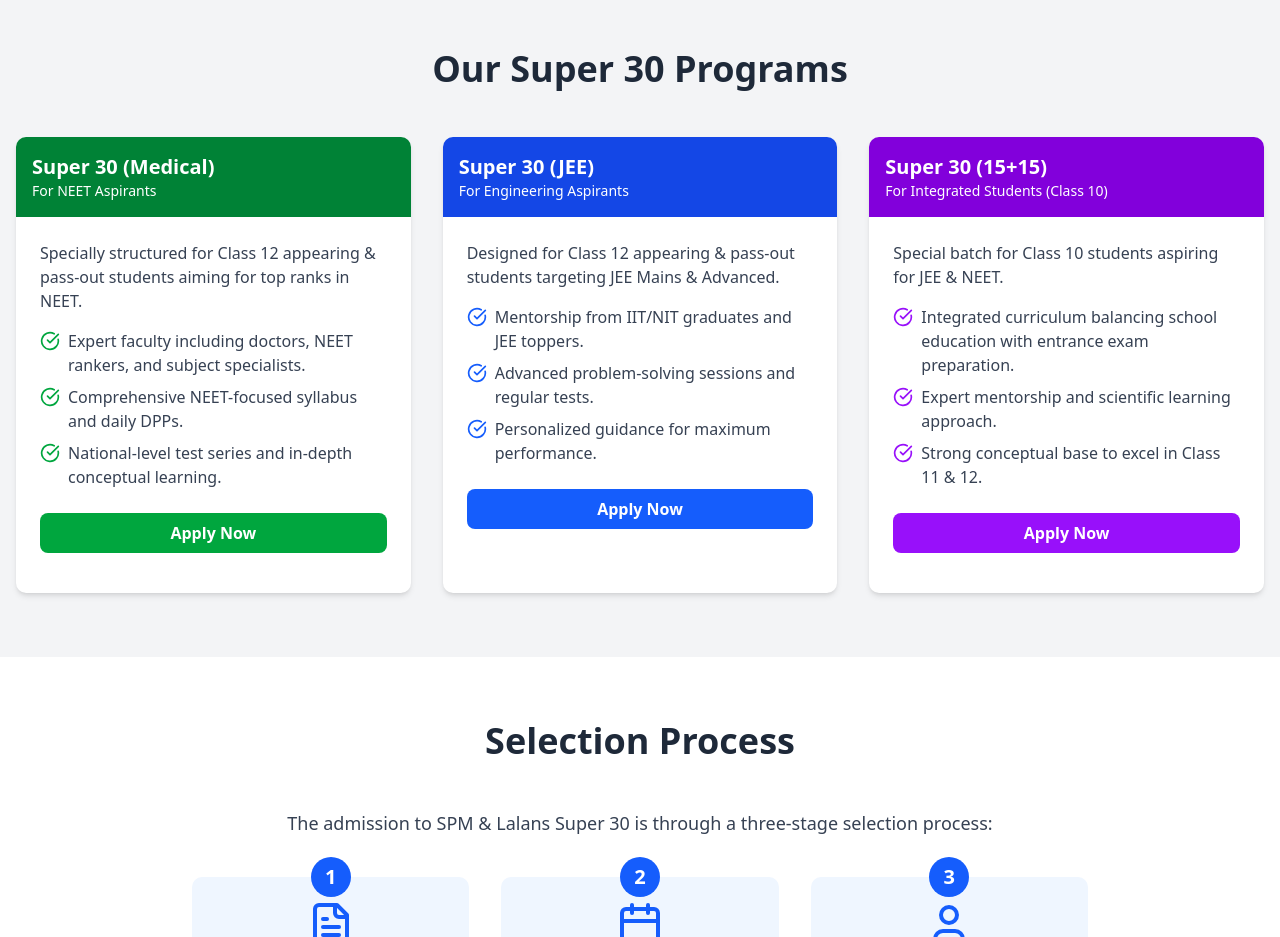
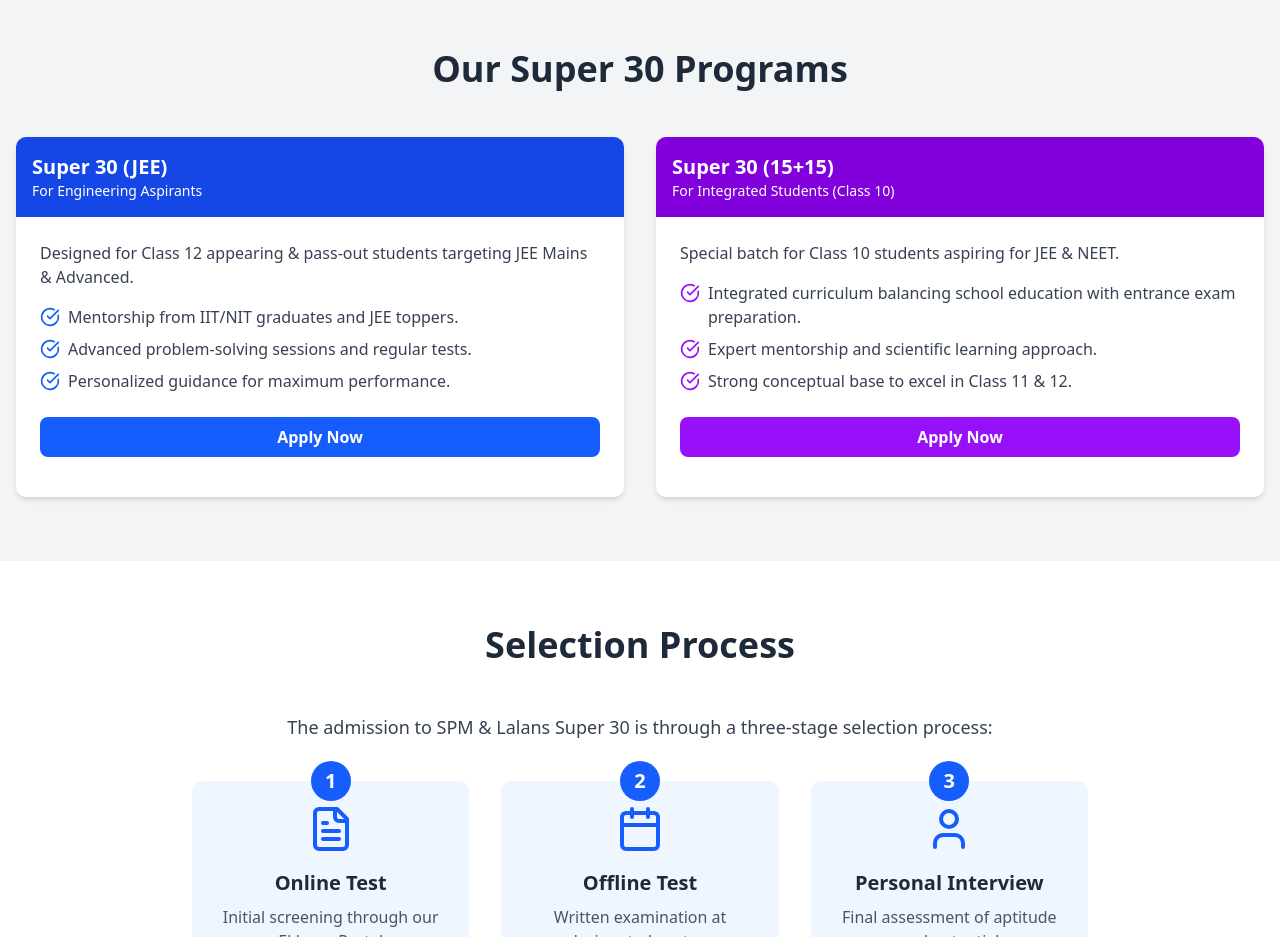
Before and after one commit to DOCTOR29/spm-nextjs, a Next.js app: page /super-30 in a window 1280 px wide. Shown: the part 1000-1937 px from the top of the page. Built offline with nearby package versions, Linux system fonts and the light colour scheme.

Commit message:
neet removed main not lp

```diff
--- a/app/super-30/page.tsx
+++ b/app/super-30/page.tsx
@@ -120,9 +120,9 @@
         <div className="container mx-auto px-4">
           <h2 className="text-3xl md:text-4xl font-bold text-center mb-12 text-gray-800">Our Super 30 Programs</h2>
 
-          <div className="grid grid-cols-1 md:grid-cols-3 gap-8">
+          <div className="grid grid-cols-1 md:grid-cols-2 gap-8">
             {/* Program 1 */}
-            <div className="bg-white flex flex-col items-center rounded-lg shadow-md overflow-hidden hover:shadow-lg transition-shadow">
+            {/* <div className="bg-white flex flex-col items-center rounded-lg shadow-md overflow-hidden hover:shadow-lg transition-shadow">
               <div className="bg-green-700  w-full text-white p-4">
                 <h3 className="text-xl font-bold">Super 30 (Medical)</h3>
                 <p className="text-sm">For NEET Aspirants</p>
@@ -146,10 +146,8 @@
 
                 <a href={`${urlAnchor}`} target="_parent" className="inline-block w-full text-center bg-green-600 hover:bg-green-700 text-white font-semibold px-6 py-2 rounded-md transition-colors">Apply Now</a>
               </div>
-              <div className="pb-4 m-auto">
-                {/* <OpenRegDialog title={'Apply Now'} variant={'green'} super30={true} /> */}
-                </div>
-            </div>
+
+            </div> */}
 
             {/* Program 2 */}
             <div className="bg-white flex flex-col items-center rounded-lg shadow-md overflow-hidden hover:shadow-lg transition-shadow">
```
